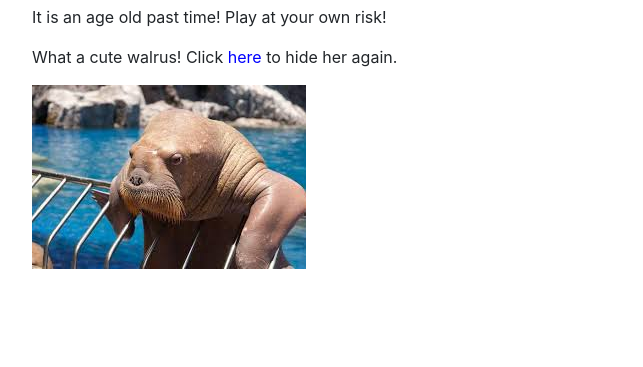
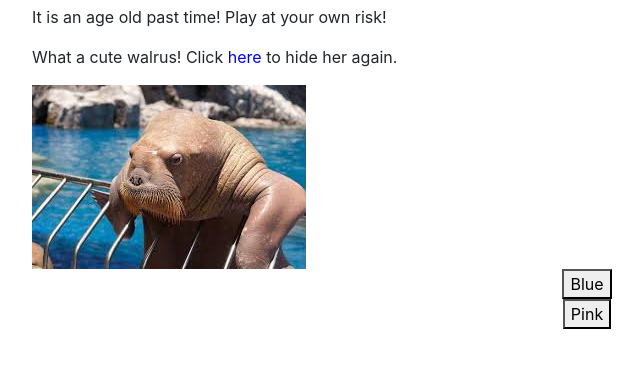
Before and after one commit to marialagunero/Practicewk5, a plain HTML site: page index.html in a window 1280 px wide. Both pictures are taken after a click on the element "here". Shown: the part 51-418 px from the top of the page, without its empty margins (53-696 px from the left). Drawn offline with Linux system fonts and the light colour scheme.

Commit message:
add different color buttons and css for buttons

```diff
--- a/css/styles.css
+++ b/css/styles.css
@@ -10,3 +10,13 @@
 .clickable:hover {
   text-decoration: underline;
 }
+
+.btn-left {
+    margin: 0 auto;
+    display: block;
+}
+
+.btn-right {
+    margin: 0 auto;
+    display: block;
+}
--- a/index.html
+++ b/index.html
@@ -19,6 +19,9 @@
       <div id="initially-hidden">
         <p>What a cute walrus! Click <span class="clickable">here</span> to hide her again.</p>
         <img src="img/walrus1.jpeg" alt="">
+
+        <button class="btn-left" id="blue">Blue</button>
+        <button class="btn-right" id="pink">Pink</button>
       </div>
     </div>
   </body>
--- a/js/scripts.js
+++ b/js/scripts.js
@@ -3,4 +3,6 @@ $(document).ready(function() {
     $("#initially-showing").toggle();
     $("#initially-hidden").toggle();
   });
+  $("button#blue").click(function(){
+  });
 });
```
